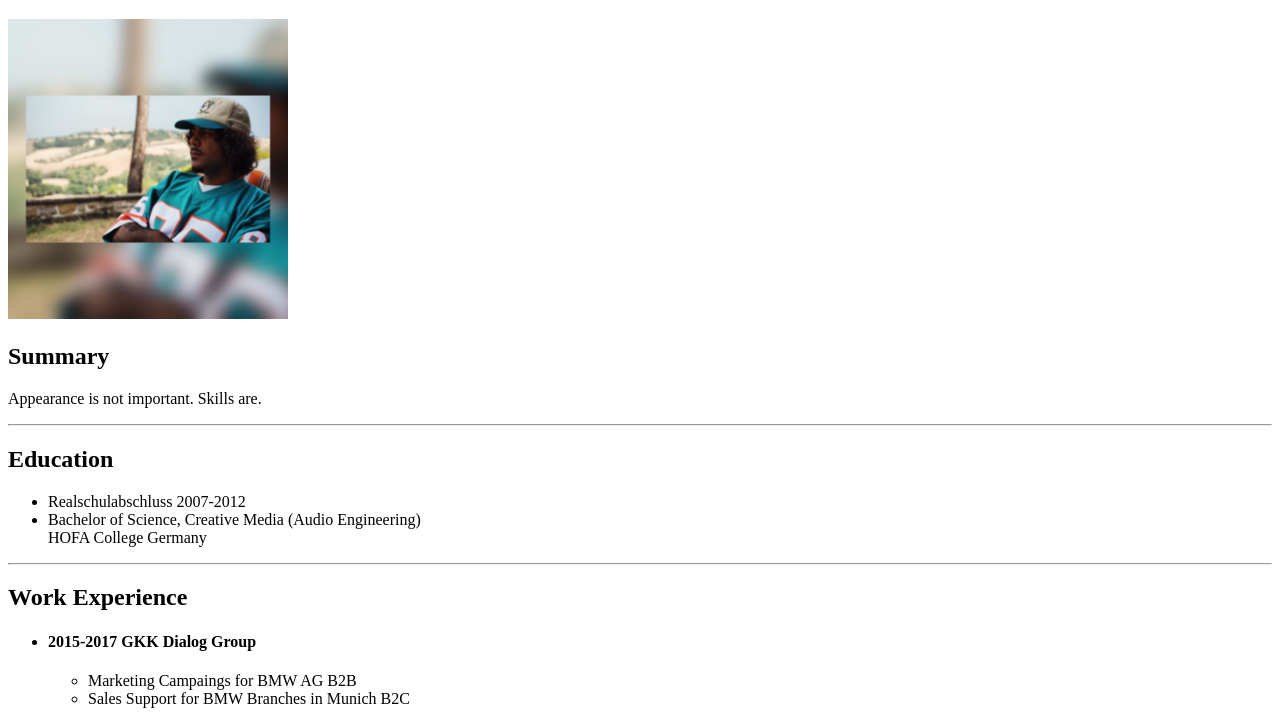
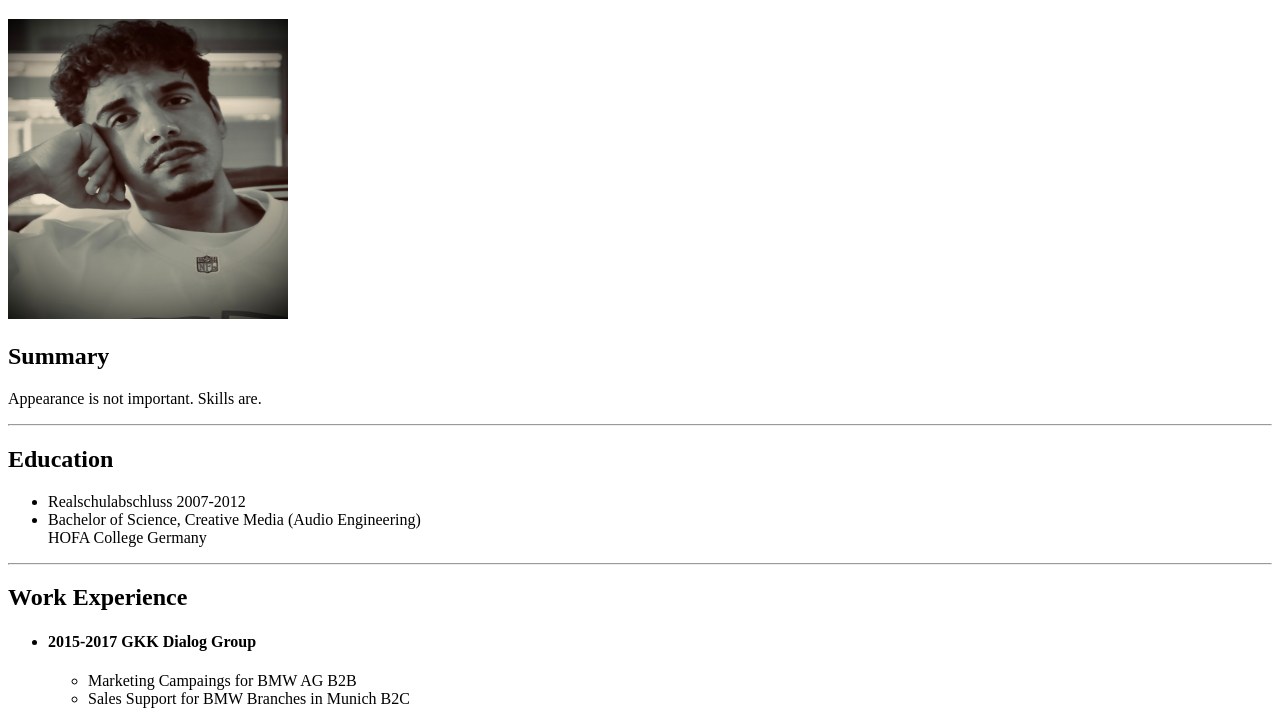
Before and after one commit to OGSambo85/Resume, a plain HTML site: page index.html in a window 1280 px wide. Shown: the part 61-787 px from the top of the page. Drawn offline with Linux system fonts and the light colour scheme.

Commit message:
index.html aktualisieren

```diff
--- a/index.html
+++ b/index.html
@@ -6,7 +6,7 @@
     </head>
     <body>
         <h1>Samy Said</h1>
-        <img src="./assets/IMG_8379.JPG" height="300" width="280">
+        <img src="./assets/pict231001_1810380000.jpeg" height="300" width="280">
         <h2>Summary</h2>
         <p>Appearance is not important. Skills are.</p>
         <hr/>
```
